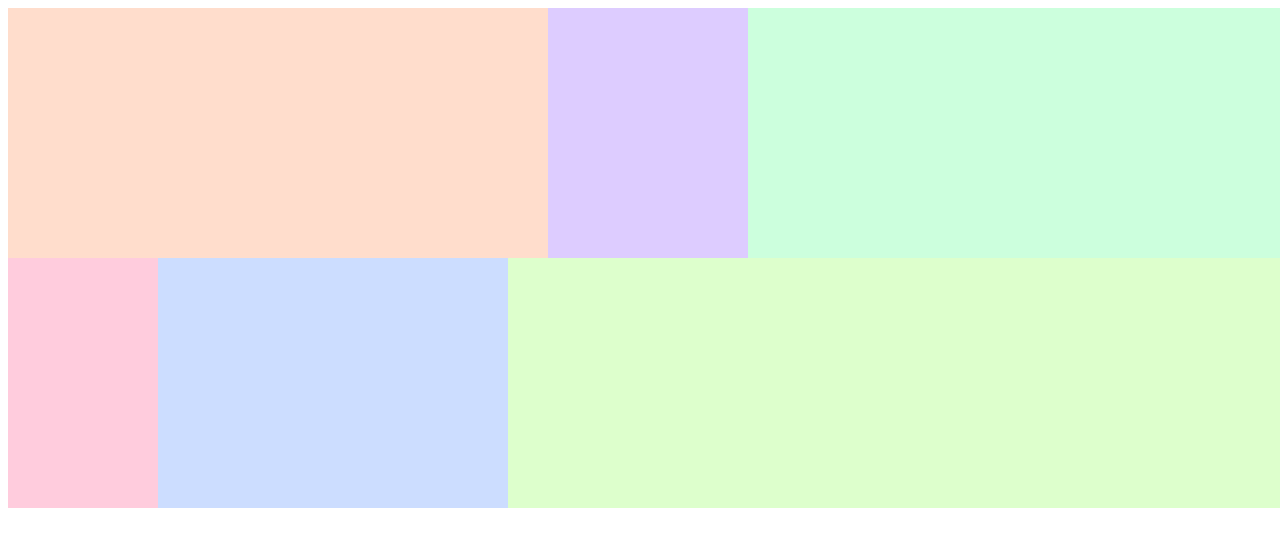
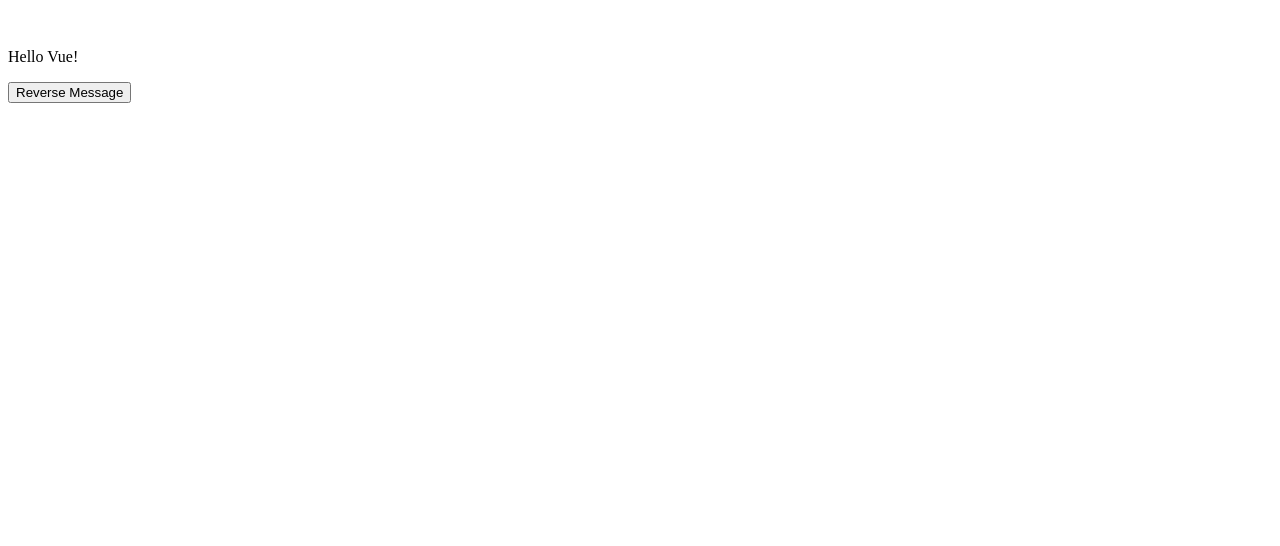
Before and after one commit to tttamano/pwa_test, a plain HTML site: page docs/index.html in a window 1280 px wide. Drawn offline with nearby package versions, Linux system fonts and the light colour scheme.

Commit message:
サンプル１

```diff
--- a/docs/index.html
+++ b/docs/index.html
@@ -1,59 +1,39 @@
 <!DOCTYPE html>
 <html lang="ja">
-<head>
-  <meta charset="utf-8"/>
-  <title>tableCell&borderBox</title>
-  <style>
-  body{
-    box-sizing: border-box;
-  }
-  .wrapper{
-    display: table;
-    width: 100vw;
-  }
-  /* .rows{
-    display: table-row;
-  } */
-  .contents{
-    display: table-cell;
-    height: 250px;
-  }
-  #t1c1{
-    width: auto;
-    background-color: #ffddcc;
-  }
-  #t1c2{
-    width: 200px;
-    background-color: #ddccff;
-  }
-  #t1c3{
-    width: auto;
-    background-color: #ccffdd;
-  }
-  #t2c1{
-    width: 150px;
-    background-color: #ffccdd;
-  }
-  #t2c2{
-    width: 350px;
-    background-color: #ccddff;
-  }
-  #t2c3{
-    width: autopx;
-    background-color: #ddffcc;
-  }
-  </style>
-</head>
-<body>
-  <div class="wrapper" id="t1">
-    <div class="contents" id="t1c1"></div>
-    <div class="contents" id="t1c2"></div>
-    <div class="contents" id="t1c3"></div>
-  </div>
-  <div class="wrapper" id="t2">
-    <div class="contents" id="t2c1"></div>
-    <div class="contents" id="t2c2"></div>
-    <div class="contents" id="t2c3"></div>
-  </div>
-</body>
+  <head>
+    <meta charset="utf-8">
+    <meta name="viewport" content="width=device-width, initial-scale=1">
+　　<!-- vue.js　-->
+    <script src="https://cdn.jsdelivr.net/npm/vue"></script>
+    <link rel="manifest" href="manifest.json">
+    <title>PWA Sample</title>
+  </head>
+  <body>
+    <div id="app">
+        <p>{{ message }}</p>
+        <button v-on:click="reverseMessage">Reverse Message</button>
+     </div>
+    <script>
+    <!-- service workerの登録関係 -->
+    if ('serviceWorker' in navigator) {
+    navigator.serviceWorker.register('service_worker.js').then(function(registration) {
+        console.log('ServiceWorker registration successful with scope: ', registration.scope);
+    }).catch(function(err) {
+        console.log('ServiceWorker registration failed: ', err);
+    });
+    }
+    <!-- vue.jsの設定関係 -->
+    var app = new Vue({
+      el: '#app',
+      data: {
+        message: 'Hello Vue!'
+      },
+      methods: {
+        reverseMessage: function () {
+          this.message = this.message.split('').reverse().join('')
+        }
+      }
+    });
+    </script>
+  </body>
 </html>
```
Also changed, not shown: docs/service_worker.js (added, +27 -0 lines), docs/manifest.json (added).
